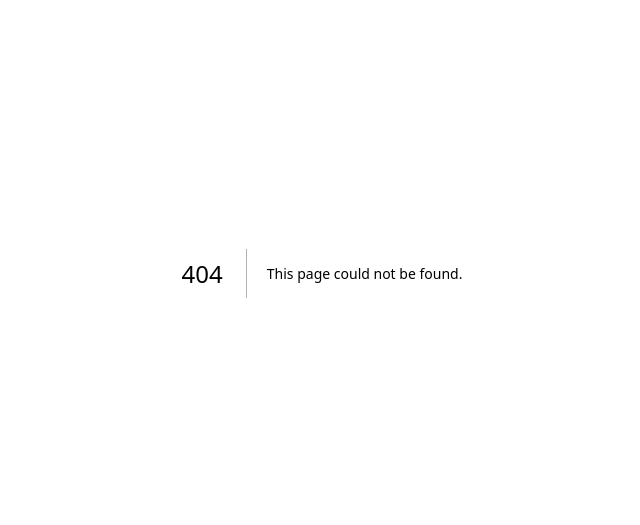
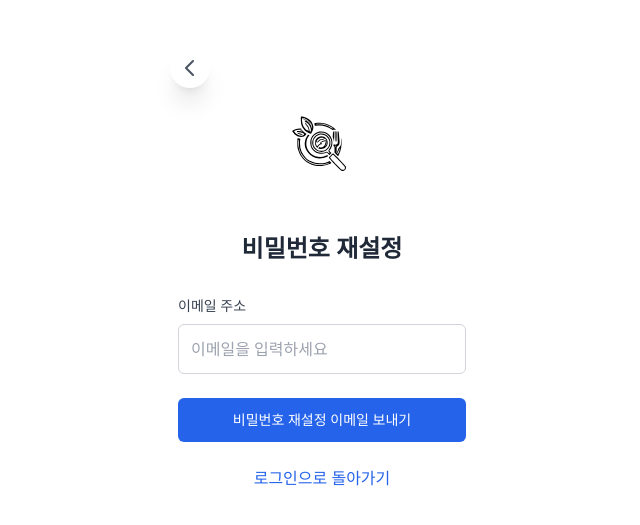
Before and after one commit to anc5557/mealchoice, a Next.js app: page /ResetPassword in a window 1280 px wide. Before the commit this address had no page. Shown: the part 127-652 px from the top of the page, without its empty margins (318-958 px from the left). Built offline with nearby package versions, Linux system fonts and the light colour scheme.

Commit message:
Fix import paths and add loading spinner to sign-in page

```diff
--- /dev/null
+++ b/src/pages/ResetPassword.tsx
@@ -0,0 +1,101 @@
+import React, { useState } from "react";
+import { useRouter } from "next/router";
+import { getAuth, sendPasswordResetEmail } from "firebase/auth";
+import Link from "next/link";
+import Image from "next/image";
+
+const ResetPassword = () => {
+  const [email, setEmail] = useState("");
+  const [message, setMessage] = useState("");
+  const [error, setError] = useState("");
+  const [buttonText, setButtonText] = useState("비밀번호 재설정 이메일 보내기");
+  const router = useRouter();
+
+  const handleSubmit = async (e: React.FormEvent<HTMLFormElement>) => {
+    e.preventDefault();
+    const auth = getAuth();
+
+    try {
+      await sendPasswordResetEmail(auth, email);
+      setMessage("비밀번호 재설정 링크가 이메일로 전송되었습니다.");
+      setButtonText("다시 보내기");
+    } catch (err) {
+      setError("이메일 전송에 실패했습니다. 다시 시도해주세요.");
+    }
+  };
+  const gosignin = () => {
+    router.push("/signin");
+  };
+
+  return (
+    <div className="min-h-screen flex flex-col justify-center items-center slide-in-right">
+      <div className="p-6 max-w-sm w-full bg-white  rounded-md">
+        <div className="p-4">
+          <button
+            onClick={gosignin}
+            className="rounded-full p-2 text-gray-600 hover:text-gray-900 bg-white shadow-xl "
+          >
+            <svg
+              xmlns="http://www.w3.org/2000/svg"
+              className="h-6 w-6"
+              fill="none"
+              viewBox="0 0 24 24"
+              stroke="currentColor"
+            >
+              <path
+                strokeLinecap="round"
+                strokeLinejoin="round"
+                strokeWidth="2"
+                d="M15 19l-7-7 7-7"
+              />
+            </svg>
+          </button>
+        </div>
+        <div className="flex justify-center mb-6">
+          <Image src="/logo.svg" alt="Logo" width={80} height={80} priority />
+        </div>
+        <div className="p-6 max-w-sm w-full bg-white rounded-md">
+          <h2 className="text-2xl font-bold text-center text-gray-800 mb-8">
+            비밀번호 재설정
+          </h2>
+          {message && <div className="alert">{message}</div>}
+          {error && <div className="alert error">{error}</div>}
+          <form onSubmit={handleSubmit} className="space-y-6">
+            <div>
+              <label
+                htmlFor="email"
+                className="text-sm font-medium text-gray-700 block mb-2"
+              >
+                이메일 주소
+              </label>
+              <input
+                type="email"
+                name="email"
+                id="email"
+                className="w-full p-3 border border-gray-300 rounded-md focus:outline-none focus:ring-blue-500 focus:border-blue-500"
+                placeholder="이메일을 입력하세요"
+                onChange={(e) => setEmail(e.target.value)}
+                required
+              />
+            </div>
+            <button
+              type="submit"
+              className="w-full py-3 px-4 bg-blue-600 hover:bg-blue-700 rounded-md text-white text-sm font-medium"
+            >
+              {buttonText}
+            </button>
+          </form>
+          <div className="mt-6 text-center">
+            <Link href="/signin">
+              <span className="font-medium text-blue-600 hover:text-blue-500">
+                로그인으로 돌아가기
+              </span>
+            </Link>
+          </div>
+        </div>
+      </div>
+    </div>
+  );
+};
+
+export default ResetPassword;
--- a/src/pages/signin.tsx
+++ b/src/pages/signin.tsx
@@ -3,15 +3,16 @@
 import React from "react";
 import { useEffect, useState } from "react";
 import { useRouter } from "next/router";
-import { useDispatch, useSelector } from "react-redux";
+import { useSelector } from "react-redux";
 import { RootState } from "../store";
 import Image from "next/image";
 import Link from "next/link";
 import { useAuth } from "../hooks/useAuth";
 import withAuth from "@/hooks/withAuth";
 
+
 const SignIn = () => {
-  const dispatch = useDispatch();
+  const [isLoading, setIsLoading] = useState(false);
   const router = useRouter();
   const user = useSelector((state: RootState) => state.user.user); // 사용자 정보를 가져옵니다.
   const [email, setEmail] = useState("");
@@ -29,8 +30,26 @@ const SignIn = () => {
     router.push("/");
   };
 
+  const handleLogin = async (e: React.FormEvent<HTMLFormElement>) => {
+    e.preventDefault();
+    try {
+      setIsLoading(true);
+      await handleEmailLogin(email, password);
+      setIsLoading(false);
+      router.push("/home");
+    } catch (error: unknown) {
+      setIsLoading(false);
+      alert((error as Error).message);
+    }
+  };
+
   return (
     <div className="min-h-screen flex flex-col justify-center items-center slide-in-right">
+      {isLoading && (
+        <div className="absolute inset-0 bg-gray-600 bg-opacity-50 flex justify-center items-center z-50">
+          <div className="spinner"></div>
+        </div>
+      )}
       <div className="p-6 max-w-sm w-full bg-white  rounded-md">
         <div className="p-4">
           <button
@@ -45,9 +64,9 @@ const SignIn = () => {
               stroke="currentColor"
             >
               <path
-                stroke-linecap="round"
-                stroke-linejoin="round"
-                stroke-width="2"
+                strokeLinecap="round"
+                strokeLinejoin="round"
+                strokeWidth="2"
                 d="M15 19l-7-7 7-7"
               />
             </svg>
@@ -59,13 +78,7 @@ const SignIn = () => {
         <h2 className="text-2xl font-bold text-center text-gray-800 mb-8">
           로그인
         </h2>
-        <form
-          className="space-y-6"
-          onSubmit={(e) => {
-            e.preventDefault();
-            handleEmailLogin(email, password);
-          }}
-        >
+        <form className="space-y-6" onSubmit={handleLogin}>
           <div>
             <label
               htmlFor="email"
@@ -99,14 +112,11 @@ const SignIn = () => {
             />
           </div>
           <div className="flex items-center justify-end">
-            <div>
-              <a
-                href="#"
-                className="font-medium text-sm text-blue-600 hover:text-blue-500"
-              >
+            <Link href="/ResetPassword">
+              <span className="font-medium text-sm text-blue-600 hover:text-blue-500">
                 비밀번호를 잊으셨나요?
-              </a>
-            </div>
+              </span>
+            </Link>
           </div>
           <button
             type="submit"
--- a/src/pages/signup.tsx
+++ b/src/pages/signup.tsx
@@ -4,9 +4,12 @@ import { useRouter } from "next/router";
 import Link from "next/link";
 import { useAuth } from "../hooks/useAuth";
 import withAuth from "@/hooks/withAuth";
+import { toast } from "react-toastify";
+import "react-toastify/dist/ReactToastify.css";
 
 const SignUp = () => {
   const router = useRouter();
+  const [isLoading, setIsLoading] = useState(false);
   const [email, setEmail] = useState("");
   const [password, setPassword] = useState("");
   const [displayName, setdisplayName] = useState("");
@@ -15,8 +18,55 @@ const SignUp = () => {
   const goindex = () => {
     router.push("/");
   };
+
+  const validate = (): string | null => {
+    const emailRegex = /^[^\s@]+@[^\s@]+\.[^\s@]+$/;
+    const passwordRegex =
+      /^(?=.*[A-Z])(?=.*[a-z])(?=.*[0-9])(?=.*[!@#$%^&*()_\-+=\[\]{}~?:;`|\/]).{6,50}$/;
+
+    if (!emailRegex.test(email)) {
+      return "유효하지 않은 이메일 형식입니다.";
+    }
+
+    if (!passwordRegex.test(password)) {
+      return "비밀번호는 6자 이상이며, 대소문자, 숫자, 특수문자를 포함해야 합니다.";
+    }
+
+    if (displayName.trim() === "") {
+      return "이름을 입력해주세요.";
+    }
+
+    return null;
+  };
+
+  const handleSubmit = async (e: React.FormEvent<HTMLFormElement>) => {
+    e.preventDefault();
+    setIsLoading(true);
+    const errorMessage = validate();
+    if (errorMessage) {
+      toast.error(errorMessage);
+      return;
+    }
+
+    try {
+      await handleEmailSignup(email, password, displayName);
+      setIsLoading(false);
+      toast.success("회원가입 성공!");
+    } catch (error: unknown) {
+      setIsLoading(false);
+      toast.error(
+        (error as Error).message || "회원가입 처리 중 오류가 발생했습니다."
+      );
+    }
+  };
+
   return (
     <div className="min-h-screen flex flex-col justify-center items-center">
+      {isLoading && (
+        <div className="absolute inset-0 bg-gray-600 bg-opacity-50 flex justify-center items-center z-50">
+          <div className="spinner"></div>
+        </div>
+      )}
       <div className="p-6 max-w-sm w-full bg-white rounded-md ">
         <div className="p-4">
           <button
@@ -31,9 +81,9 @@ const SignUp = () => {
               stroke="currentColor"
             >
               <path
-                stroke-linecap="round"
-                stroke-linejoin="round"
-                stroke-width="2"
+                strokeLinecap="round"
+                strokeLinejoin="round"
+                strokeWidth="2"
                 d="M15 19l-7-7 7-7"
               />
             </svg>
@@ -42,13 +92,7 @@ const SignUp = () => {
         <h2 className="text-2xl font-bold text-center text-gray-800 mb-8">
           회원가입
         </h2>
-        <form
-          className="space-y-6"
-          onSubmit={(e) => {
-            e.preventDefault();
-            handleEmailSignup(email, password, displayName);
-          }}
-        >
+        <form className="space-y-6" onSubmit={handleSubmit}>
           <div>
             <label
               htmlFor="displayName"
@@ -94,6 +138,8 @@ const SignUp = () => {
               id="password"
               className="w-full p-3 border border-gray-300 rounded-md focus:outline-none focus:ring-blue-500 focus:border-blue-500"
               placeholder="비밀번호를 입력하세요"
+              pattern="^(?=.*[A-Z])(?=.*[a-z])(?=.*[0-9])(?=.*[!@#$%^&*()_-+=[]{}~?:;`|/]).{6,50}$"
+              title="영문 대소문자, 숫자, 특수문자를 꼭 포함하여 6자 이상의 비밀번호를 입력해주세요."
               onChange={(e) => setPassword(e.target.value)}
             />
           </div>
@@ -108,9 +154,9 @@ const SignUp = () => {
           <p className="text">
             이미 계정이 있으신가요?{" "}
             <Link href="/signin">
-              <p className="font-medium text-blue-600 hover:text-blue-500">
+              <span className="font-medium text-blue-600 hover:text-blue-500">
                 로그인
-              </p>
+              </span>
             </Link>
           </p>
         </div>
--- a/src/styles/globals.css
+++ b/src/styles/globals.css
@@ -1,7 +1,7 @@
 /* 글로벌 CSS 파일 */
-@import 'tailwindcss/base';
-@import 'tailwindcss/components';
-@import 'tailwindcss/utilities';
+@import "tailwindcss/base";
+@import "tailwindcss/components";
+@import "tailwindcss/utilities";
 
 @keyframes spin {
   from {
@@ -17,7 +17,33 @@
 }
 
 .spinner {
-  @apply inline-block w-8 h-8 border-4 border-gray-700 rounded-full;
-  border-top-color: transparent;
-  animation: spin 1s linear infinite;
+  border: 4px solid rgba(255, 255, 255, 0.3);
+  border-radius: 50%;
+  border-top: 4px solid #3498db;
+  width: 40px;
+  height: 40px;
+  animation: spin 0.7s linear infinite;
 }
+
+@keyframes spin {
+  0% {
+    transform: rotate(0deg);
+  }
+  100% {
+    transform: rotate(360deg);
+  }
+}
+
+.alert {
+  padding: 10px;
+  background-color: #f8d7da;
+  color: #721c24;
+  margin-bottom: 15px;
+  border-radius: 4px;
+  text-align: center;
+}
+
+.alert.error {
+  background-color: #f8d7da;
+  color: #721c24;
+}
```
Also changed, not shown: src/hooks/useAuth.ts (+29 -9 lines), public/github-mark.svg (deleted).
